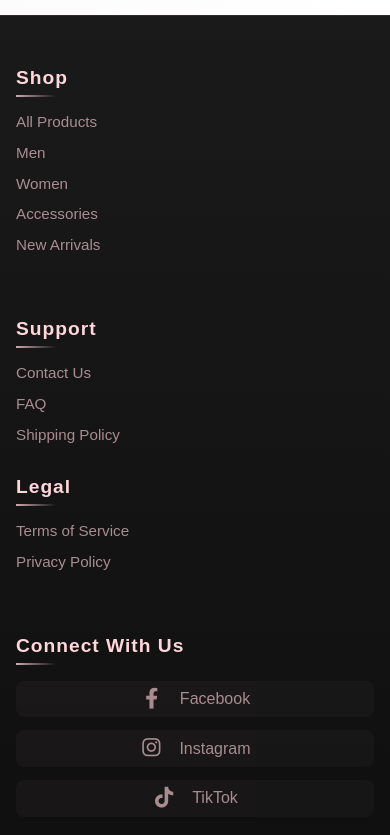
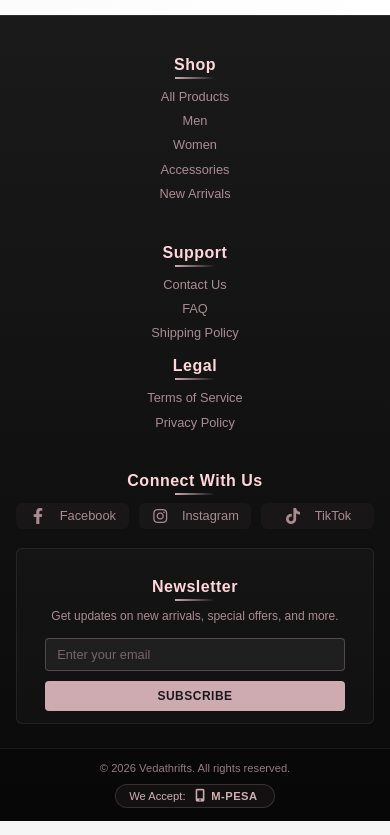
Before and after one commit to ElaVedena/thriftstore-frontend, a React (Create React App) app: page /login in a window 390 px wide. Shown: the part 909-1744 px from the top of the page. Built offline with nearby package versions, Linux system fonts and the light colour scheme; no server answers.

Commit message:
Reduce footer height on desktop and improve mobile responsiveness

```diff
--- a/src/components/common/Footer.jsx
+++ b/src/components/common/Footer.jsx
@@ -19,7 +19,7 @@ function Footer() {
                     </ul>
                 </div>
 
-                {/* Column 2: Legal & Support */}
+                {/* Column 2: Support & Legal */}
                 <div className="footer-section">
                     <h3>Support</h3>
                     <ul>
@@ -28,14 +28,14 @@ function Footer() {
                         <li><Link to="/shipping-policy">Shipping Policy</Link></li>
                     </ul>
 
-                    <h3 style={{ marginTop: '2rem' }}>Legal</h3>
+                    <h3 className="legal-heading">Legal</h3>
                     <ul>
                         <li><Link to="/terms">Terms of Service</Link></li>
                         <li><Link to="/privacy">Privacy Policy</Link></li>
                     </ul>
                 </div>
 
-                {/* Column 3: Connect With Us - Updated with actual links */}
+                {/* Column 3: Connect With Us */}
                 <div className="footer-section">
                     <h3>Connect With Us</h3>
                     <div className="social-links">
@@ -54,7 +54,7 @@ function Footer() {
                     </div>
                 </div>
 
-                {/* Column 4: Newsletter Only */}
+                {/* Column 4: Newsletter */}
                 <div className="footer-section newsletter-section">
                     <h3>Newsletter</h3>
                     <div className="newsletter">
--- a/src/components/css/footer.css
+++ b/src/components/css/footer.css
@@ -12,27 +12,27 @@
 .footer-content {
     max-width: 1400px;
     margin: 0 auto;
-    padding: 4rem 2rem 3rem;
+    padding: 2.5rem 2rem 2rem;
     display: grid;
     grid-template-columns: repeat(4, 1fr);
-    gap: 2rem;
+    gap: 1.5rem;
 }
 
 .footer-section h3 {
-    font-size: 1.2rem;
-    margin-bottom: 1.5rem;
+    font-size: 1rem;
+    margin-bottom: 1rem;
     color: #ffd7db;
     font-weight: 600;
     position: relative;
-    letter-spacing: 1px;
+    letter-spacing: 0.5px;
 }
 
 .footer-section h3::after {
     content: '';
     position: absolute;
-    bottom: -8px;
+    bottom: -5px;
     left: 0;
-    width: 40px;
+    width: 30px;
     height: 2px;
     background: linear-gradient(90deg, #CEABB1, transparent);
 }
@@ -44,14 +44,14 @@
 }
 
 .footer-section ul li {
-    margin-bottom: 0.8rem;
+    margin-bottom: 0.5rem;
 }
 
 .footer-section ul li a {
     color: #CEABB1;
     text-decoration: none;
     transition: all 0.3s ease;
-    font-size: 0.95rem;
+    font-size: 0.85rem;
     opacity: 0.8;
     display: inline-block;
 }
@@ -63,22 +63,26 @@
     color: #ffd7db;
 }
 
+.legal-heading {
+    margin-top: 1rem !important;
+}
+
 .social-links {
     display: flex;
     flex-direction: column;
-    gap: 0.8rem;
+    gap: 0.6rem;
 }
 
 .social-link {
     display: flex;
     align-items: center;
-    gap: 1rem;
+    gap: 0.8rem;
     color: #CEABB1;
-    font-size: 1rem;
+    font-size: 0.85rem;
     transition: all 0.3s ease;
     opacity: 0.8;
-    padding: 0.5rem;
-    border-radius: 8px;
+    padding: 0.4rem 0.6rem;
+    border-radius: 6px;
     background: rgba(206, 171, 177, 0.05);
     text-decoration: none;
 }
@@ -90,8 +94,8 @@
 }
 
 .social-link i {
-    font-size: 1.3rem;
-    width: 24px;
+    font-size: 1.1rem;
+    width: 20px;
     text-align: center;
 }
 
@@ -101,31 +105,31 @@
 
 .newsletter-section {
     background: rgba(206, 171, 177, 0.03);
-    padding: 1.5rem;
-    border-radius: 8px;
+    padding: 1rem;
+    border-radius: 6px;
     border: 1px solid rgba(206, 171, 177, 0.1);
 }
 
 .newsletter p {
-    font-size: 0.9rem;
-    margin-bottom: 1.2rem;
+    font-size: 0.8rem;
+    margin-bottom: 0.8rem;
     opacity: 0.8;
-    line-height: 1.5;
+    line-height: 1.4;
 }
 
 .newsletter-form {
     display: flex;
     flex-direction: column;
-    gap: 0.8rem;
+    gap: 0.6rem;
 }
 
 .newsletter-form input {
-    padding: 0.8rem;
+    padding: 0.6rem 0.8rem;
     border: 1px solid rgba(206, 171, 177, 0.3);
     background: rgba(255, 255, 255, 0.05);
     border-radius: 4px;
     color: white;
-    font-size: 0.9rem;
+    font-size: 0.85rem;
 }
 
 .newsletter-form input::placeholder {
@@ -139,7 +143,7 @@
 }
 
 .newsletter-form button {
-    padding: 0.8rem;
+    padding: 0.6rem;
     background: #CEABB1;
     color: #1a1a1a;
     border: none;
@@ -148,8 +152,8 @@
     cursor: pointer;
     transition: all 0.3s ease;
     text-transform: uppercase;
-    letter-spacing: 1px;
-    font-size: 0.9rem;
+    letter-spacing: 0.5px;
+    font-size: 0.8rem;
 }
 
 .newsletter-form button:hover {
@@ -160,7 +164,7 @@
 
 .footer-bottom {
     background: rgba(0, 0, 0, 0.3);
-    padding: 1.5rem 2rem;
+    padding: 1rem 2rem;
     border-top: 1px solid rgba(206, 171, 177, 0.1);
 }
 
@@ -171,67 +175,52 @@
     justify-content: space-between;
     align-items: center;
     flex-wrap: wrap;
-    gap: 1rem;
+    gap: 0.8rem;
 }
 
 .footer-bottom p {
     color: #CEABB1;
     opacity: 0.7;
-    font-size: 0.9rem;
+    font-size: 0.8rem;
     margin: 0;
 }
 
 .payment-methods {
     display: flex;
     align-items: center;
-    gap: 0.8rem;
+    gap: 0.6rem;
     color: #CEABB1;
     background: rgba(206, 171, 177, 0.05);
-    padding: 0.5rem 1.2rem;
+    padding: 0.4rem 1rem;
     border-radius: 30px;
     border: 1px solid rgba(206, 171, 177, 0.2);
 }
 
 .payment-methods span {
     opacity: 0.8;
-    font-size: 0.9rem;
-    margin-right: 0.3rem;
+    font-size: 0.8rem;
+    margin-right: 0.2rem;
     color: #ffd7db;
 }
 
-.mpesa-icon {
-    display: flex;
-    align-items: center;
-    gap: 0.5rem;
-    background: #4CAF50;
-    color: white;
-    padding: 0.4rem 1rem;
-    border-radius: 20px;
-    font-size: 0.9rem;
-    font-weight: 600;
-    transition: all 0.3s ease;
-}
-
-.mpesa-icon i {
-    font-size: 1.1rem;
-    color: white;
-}
-
-.mpesa-icon:hover {
-    background: #45a049;
-    transform: translateY(-2px);
-    box-shadow: 0 5px 15px rgba(76, 175, 80, 0.3);
+.payment-methods i {
+    font-size: 1rem;
 }
 
 .mpesa-text {
     font-weight: 600;
     letter-spacing: 0.5px;
+    font-size: 0.8rem;
 }
 
+/* ===== RESPONSIVE BREAKPOINTS ===== */
+
+/* Tablet (max-width: 1024px) */
 @media (max-width: 1024px) {
     .footer-content {
         grid-template-columns: repeat(2, 1fr);
-        gap: 2rem;
+        gap: 1.5rem;
+        padding: 2rem 1.5rem;
     }
 
     .newsletter-section {
@@ -239,26 +228,36 @@
     }
 }
 
+/* Mobile (max-width: 768px) */
 @media (max-width: 768px) {
     .footer-content {
         grid-template-columns: 1fr;
-        gap: 2rem;
-        padding: 3rem 1.5rem;
+        gap: 1.5rem;
+        padding: 1.8rem 1.2rem;
+    }
+
+    .footer-section {
+        text-align: center;
     }
 
     .footer-section h3::after {
-        left: 0;
-        transform: none;
+        left: 50%;
+        transform: translateX(-50%);
+        width: 40px;
+    }
+
+    .footer-section ul li a {
+        font-size: 0.9rem;
     }
 
     .footer-bottom-container {
         flex-direction: column;
         text-align: center;
+        gap: 0.6rem;
     }
 
     .payment-methods {
         justify-content: center;
-        flex-wrap: wrap;
         width: fit-content;
         margin: 0 auto;
     }
@@ -266,36 +265,119 @@
     .social-links {
         flex-direction: row;
         flex-wrap: wrap;
+        justify-content: center;
     }
 
     .social-link {
         flex: 1;
-        min-width: 120px;
+        min-width: 100px;
         justify-content: center;
+        font-size: 0.9rem;
     }
 
     .newsletter-section {
         grid-column: span 1;
+        text-align: center;
+    }
+
+    .newsletter-form {
+        max-width: 300px;
+        margin: 0 auto;
+        width: 100%;
+    }
+
+    .legal-heading {
+        margin-top: 1rem !important;
     }
 }
 
+/* Small Mobile (max-width: 480px) */
 @media (max-width: 480px) {
     .footer-content {
-        padding: 2rem 1rem;
+        padding: 1.5rem 1rem;
+        gap: 1.2rem;
+    }
+
+    .footer-section h3 {
+        font-size: 1rem;
+        margin-bottom: 0.8rem;
+    }
+
+    .footer-section ul li {
+        margin-bottom: 0.4rem;
+    }
+
+    .footer-section ul li a {
+        font-size: 0.8rem;
     }
 
     .social-link {
-        min-width: 100%;
+        min-width: 90px;
+        padding: 0.3rem 0.5rem;
+        font-size: 0.8rem;
+    }
+
+    .social-link i {
+        font-size: 1rem;
+        width: 18px;
+    }
+
+    .newsletter-section {
+        padding: 0.8rem;
+    }
+
+    .newsletter p {
+        font-size: 0.75rem;
+    }
+
+    .newsletter-form input {
+        padding: 0.5rem 0.7rem;
+        font-size: 0.8rem;
+    }
+
+    .newsletter-form button {
+        padding: 0.5rem;
+        font-size: 0.75rem;
+    }
+
+    .footer-bottom {
+        padding: 0.8rem 1rem;
+    }
+
+    .footer-bottom p {
+        font-size: 0.7rem;
     }
 
     .payment-methods {
-        width: 100%;
-        justify-content: center;
-        padding: 0.5rem 1rem;
+        padding: 0.3rem 0.8rem;
+        gap: 0.4rem;
     }
 
-    .mpesa-icon {
-        padding: 0.3rem 0.8rem;
-        font-size: 0.85rem;
+    .payment-methods span {
+        font-size: 0.7rem;
+    }
+
+    .payment-methods i {
+        font-size: 0.8rem;
+    }
+
+    .mpesa-text {
+        font-size: 0.7rem;
     }
 }
+
+/* Extra Small Mobile (max-width: 360px) */
+@media (max-width: 360px) {
+    .footer-content {
+        padding: 1.2rem 0.8rem;
+    }
+
+    .social-link {
+        min-width: 80px;
+        font-size: 0.75rem;
+    }
+
+    .newsletter-form {
+        max-width: 100%;
+    }
+}
```
